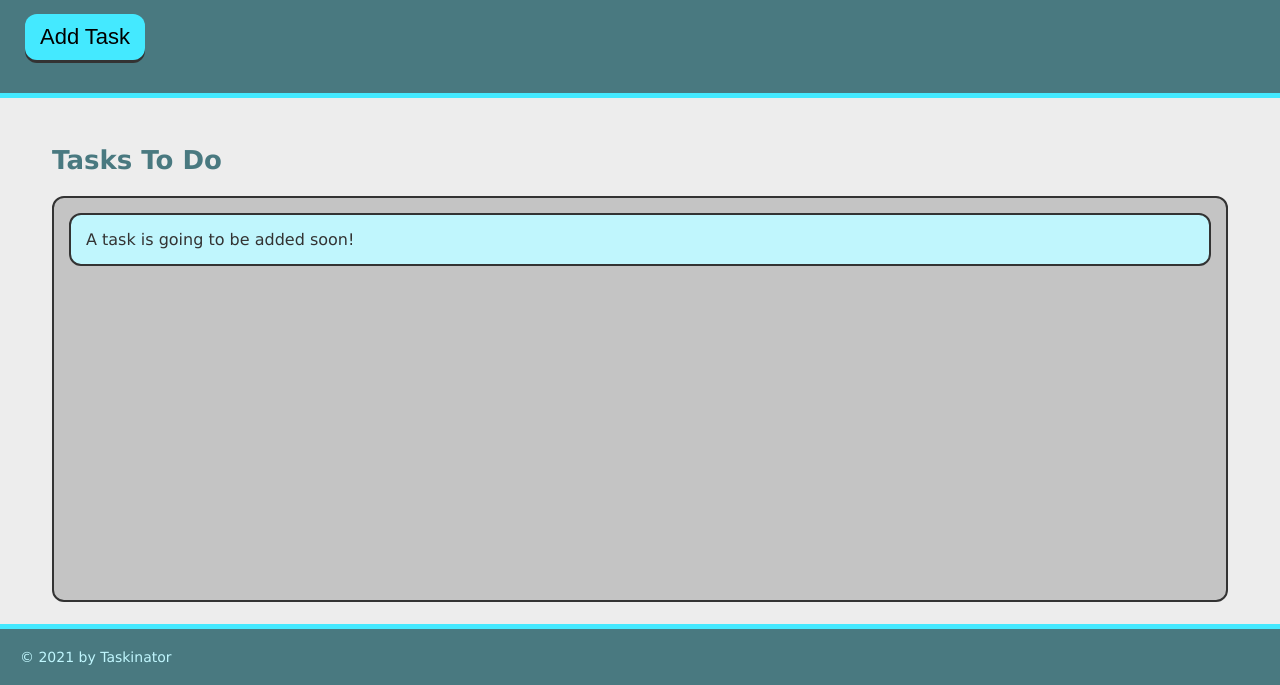
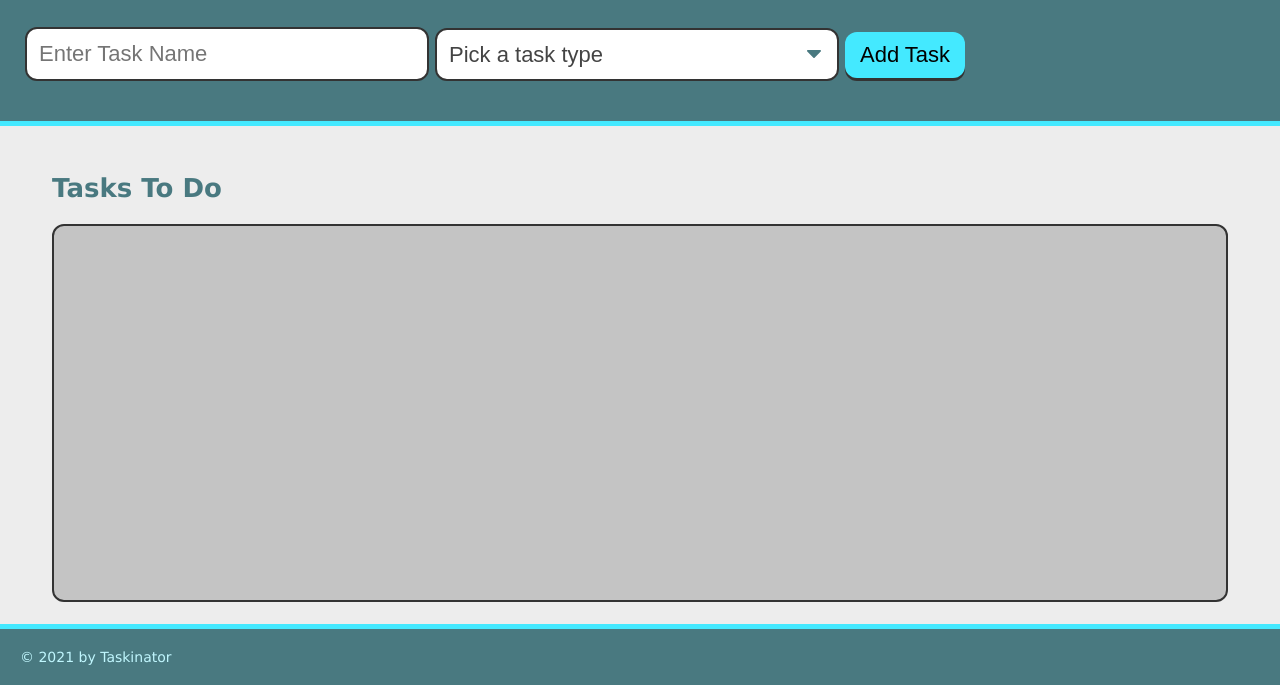
Before and after one commit to mjos7/taskinator, a plain HTML site: page index.html in a window 1280 px wide. Shown: the part 115-800 px from the top of the page. Drawn offline with Linux system fonts and the light colour scheme.

Commit message:
add form with task name and task type

```diff
--- a/index.html
+++ b/index.html
@@ -12,14 +12,32 @@
     <header>
       <h1 class="page-title">Taskinator</h1>
       <p>Click the button below to add a new task!</p>
-      <button id="save-task" class="btn">Add Task</button>
+      <form id="task-form">
+        <div class="form-group">
+          <input
+            type="text"
+            name="task-name"
+            class="text-input"
+            placeholder="Enter Task Name"
+          />
+        </div>
+        <div class="form-group">
+          <select name="task-type" class="select-dropdown">
+            <option value="" disabled selected>Pick a task type</option>
+            <option value="Home">Home</option>
+            <option value="Work">Work</option>
+            <option value="Leisure">Leisure</option>
+          </select>
+        </div>
+        <div class="form-group">
+          <button class="btn" id="save-task" type="submit">Add Task</button>
+        </div>
+      </form>
     </header>
     <main class="page-content">
       <section class="task-list-wrapper">
         <h2 class="list-title">Tasks To Do</h2>
-        <ul id="tasks-to-do" class="task-list">
-          <li class="task-item">A task is going to be added soon!</li>
-        </ul>
+        <ul id="tasks-to-do" class="task-list"></ul>
       </section>
     </main>
     <footer>&copy; 2021 by Taskinator</footer>
```
